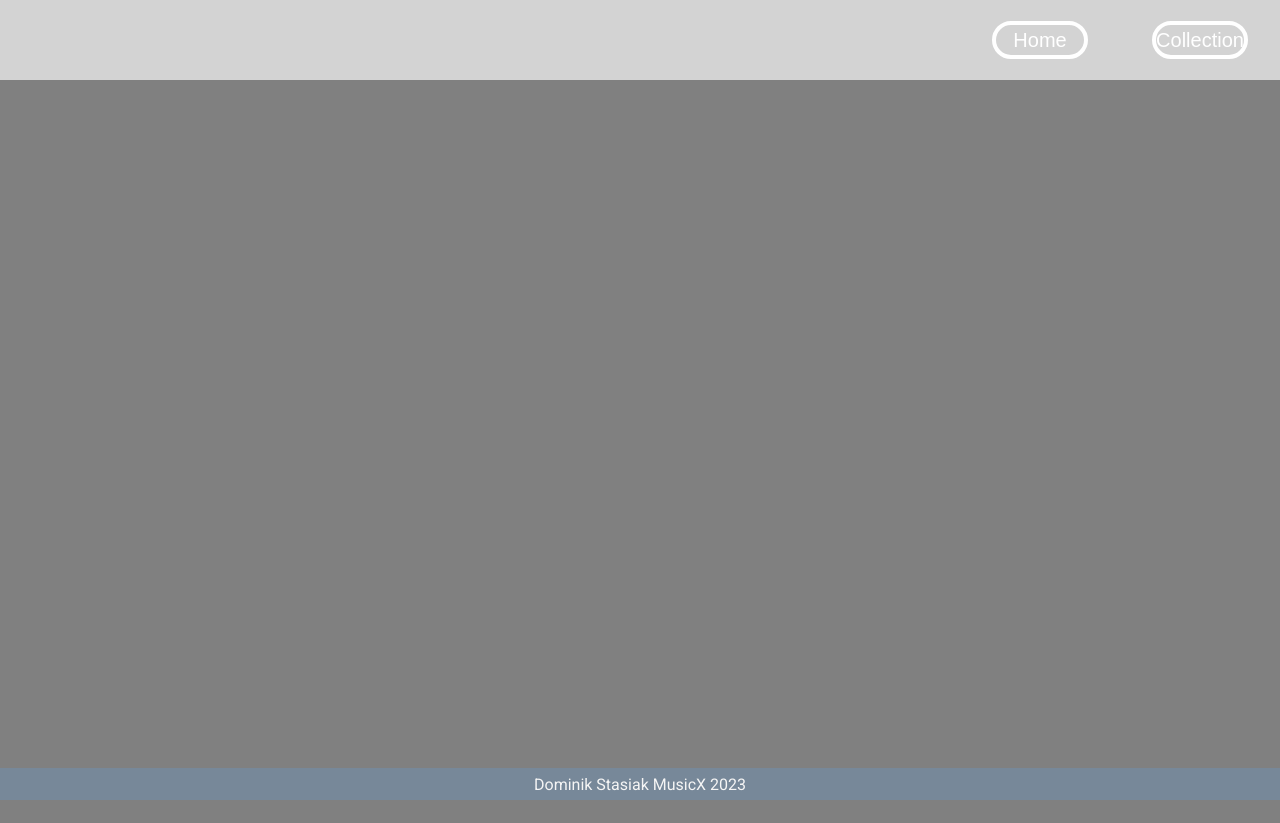
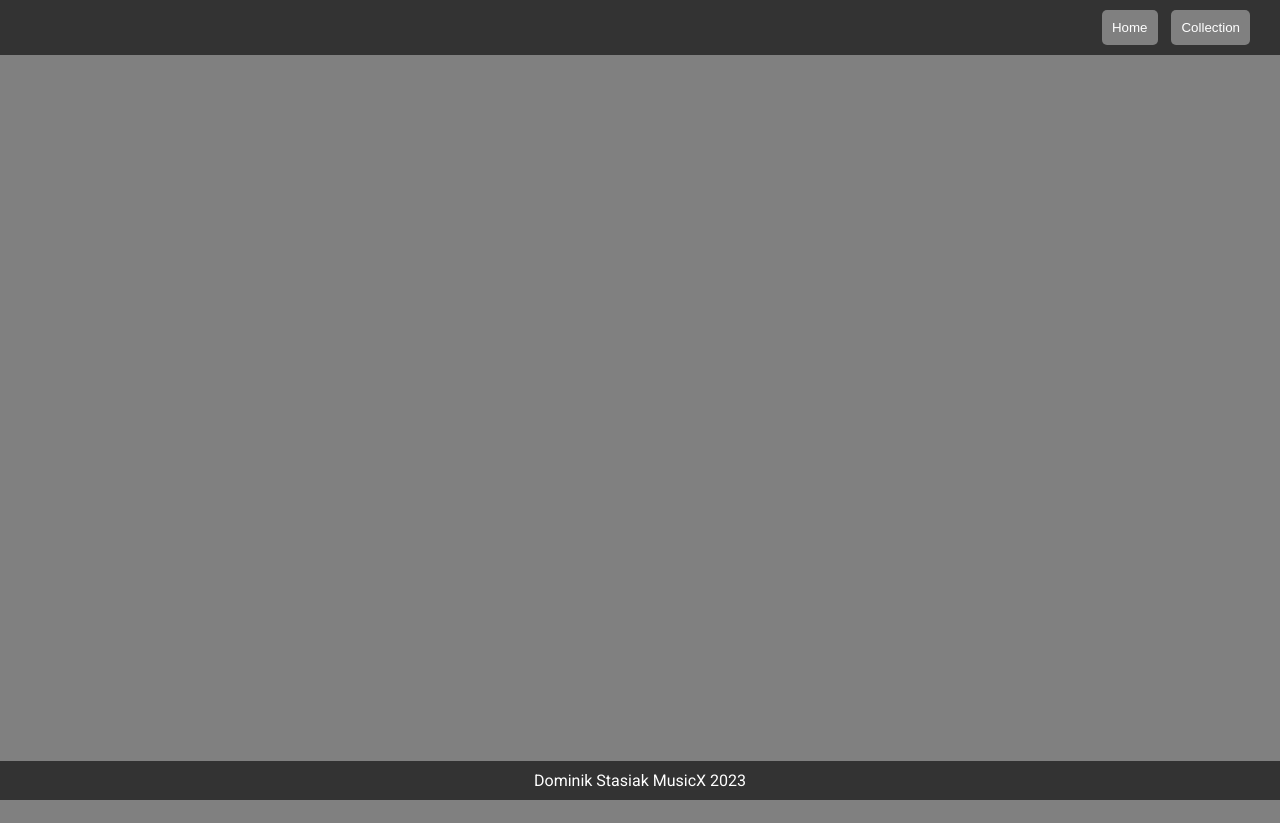
Before and after one commit to dominikstas/musicX, a Django app: page /news in a window 1280 px wide. Before the commit the page ends 800 px from the top, so only its background shows below. Run offline with Django 4.2, Linux system fonts and the light colour scheme.

Commit message:
updated design of collection and news

```diff
--- a/collection/templates/collection/collection.html
+++ b/collection/templates/collection/collection.html
@@ -44,7 +44,7 @@
         <div class="container">
 
         {% for plyta in plyty %}
-            <div class="example">
+            <div class="album">
                 <div class="id">
                     <div class="img" style="background-image: url('{{ plyta.zdjecie }}');"></div>
                     <h2>{{ plyta.tytul }}</h2>
--- a/news/static/news/style.css
+++ b/news/static/news/style.css
@@ -1,53 +1,35 @@
 * {
-    font-family: 'Roboto', sans-serif;
+    box-sizing: border-box;
     margin: 0;
     padding: 0;
 }
 
 body {
-    height: 100vh;
+    font-family: 'Roboto', sans-serif;
+    background-color: #f4f4f4;
 }
 
-
 .nav {
-    width: 100vw;
-    height: 10vh;
-    position: absolute;
-    background-color: lightgray;
+    background-color: #333;
+    color: white;
     display: flex;
-    justify-content: space-around;
+    justify-content: space-between;
     align-items: center;
+    padding: 10px 20px;
 }
 
-.space {
-    width: 75%;
+.navButtons button {
+    background-color: grey;
+    color: white;
+    padding: 10px;
+    margin-right: 10px;
+    border: none;
+    border-radius: 5px;
+    cursor: pointer;
 }
 
-.navButtons {
-    width: 25%;
-    display: flex;
-    justify-content: space-around;
-    align-items: center;
-    background-color: lightgray;
-}
-
-.nav button {
-    font-family: 'Saira', sans-serif;
-    font-weight: 300;
-    line-height: 30px;
-    color: white;
-    background-color: transparent;
-    cursor: pointer;
-    transition: .3s;
-    font-size: 20px;
-    border: 4px solid white;
-    min-width: 30%;
-    border-radius: 25px;
-}
-
-.nav button:hover {
-    background-color: #fff;
-    color: #111;
+.navButtons button:hover {
+    background-color: #777;
 }
 
 .main {
@@ -60,12 +42,11 @@ body {
 
 
 footer {
-    height: 4vh;
-    width: 100vw;
+    background-color: #333;
+    color: white;
     text-align: center;
-    color: whitesmoke;
-    background-color: lightslategray;
-    display: flex;
-    align-items: center;
-    justify-content: center;
+    padding: 10px 0;
+    position: fixed;
+    bottom: 0;
+    width: 100%;
 }
```
Also changed, not shown: collection/static/collection/style.css (+95 -90 lines).
